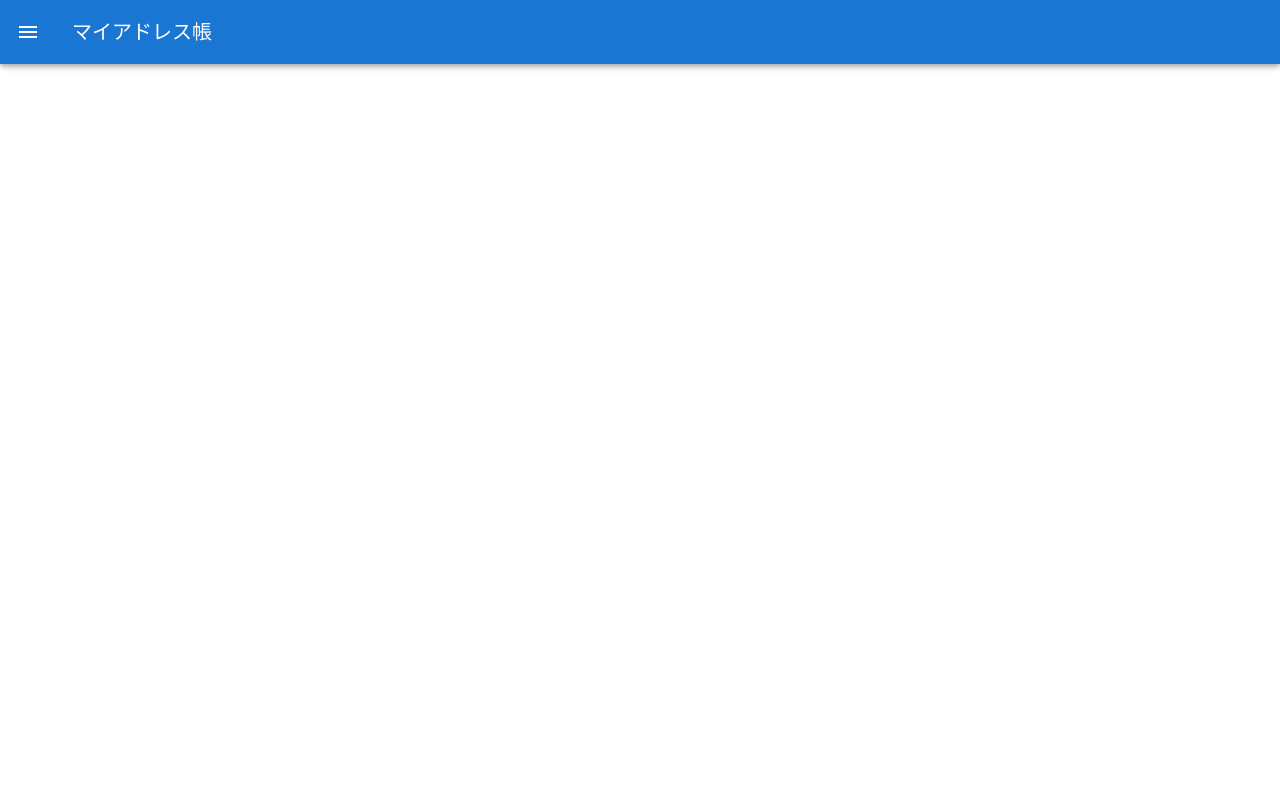
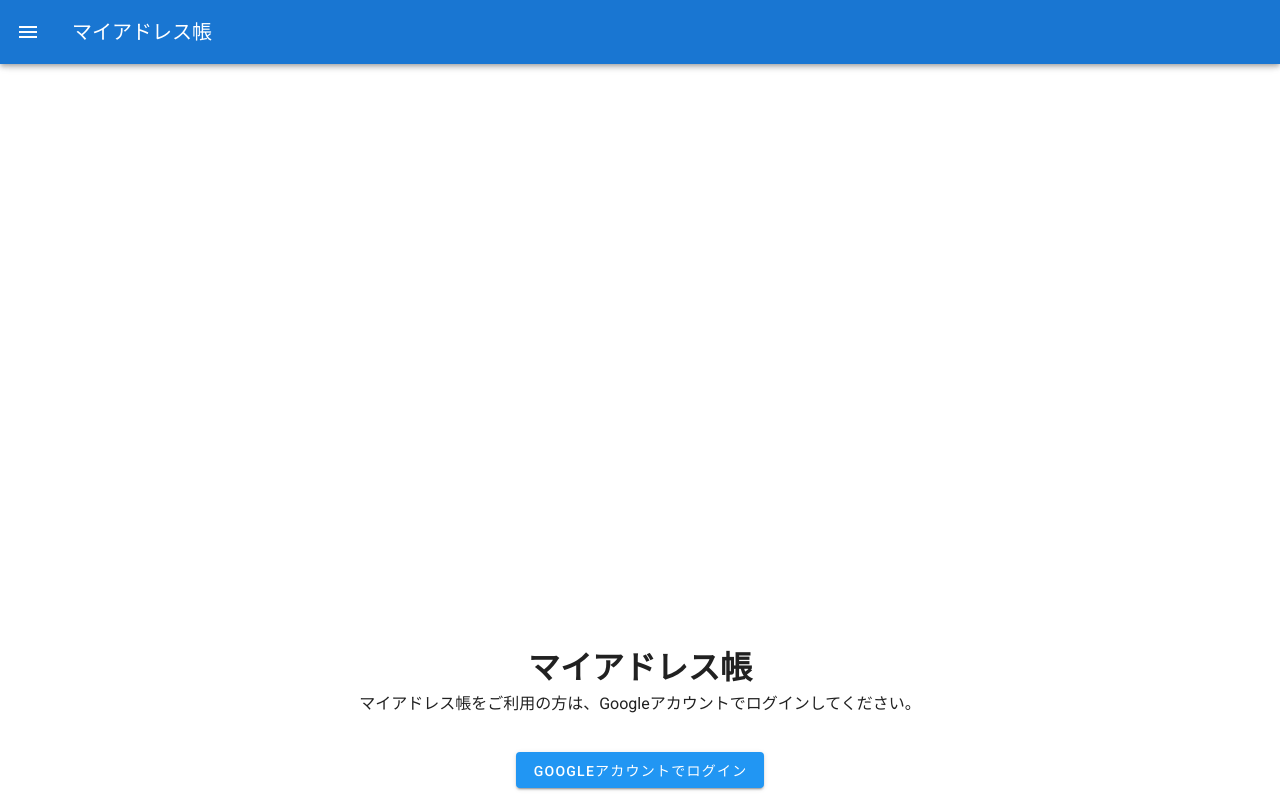
Before and after one commit to bake0937/vue-todo, a Vue app in the folder vuejs-lecture/: page / in a window 1280 px wide. Built offline with nearby package versions, Linux system fonts and the light colour scheme.

Commit message:
Googleログイン機能を実装

```diff
--- a/vuejs-lecture/package.json
+++ b/vuejs-lecture/package.json
@@ -10,6 +10,7 @@
   },
   "dependencies": {
     "core-js": "^3.6.5",
+    "firebase": "^7.19.1",
     "vue": "^2.6.11",
     "vue-router": "^3.2.0",
     "vuetify": "^2.2.11",
--- a/vuejs-lecture/src/main.js
+++ b/vuejs-lecture/src/main.js
@@ -3,8 +3,21 @@
 import router from "./router";
 import store from "./store";
 import vuetify from "./plugins/vuetify";
+import firebase from "firebase";
 
 Vue.config.productionTip = false;
+
+const firebaseConfig = {
+  apiKey: "AIzaSyDxQ9tCu1Dq6dsyp8k8zzOfMhZ4vEtIn1Q",
+  authDomain: "my-address-pj-246f1.firebaseapp.com",
+  databaseURL: "https://my-address-pj-246f1.firebaseio.com",
+  projectId: "my-address-pj-246f1",
+  storageBucket: "my-address-pj-246f1.appspot.com",
+  messagingSenderId: "863283930586",
+  appId: "1:863283930586:web:033f93e270331112b04ce3",
+};
+// Initialize Firebase
+firebase.initializeApp(firebaseConfig);
 
 new Vue({
   router,
--- a/vuejs-lecture/src/store/index.js
+++ b/vuejs-lecture/src/store/index.js
@@ -1,5 +1,6 @@
 import Vue from "vue";
 import Vuex from "vuex";
+import firebase from "firebase";
 
 Vue.use(Vuex);
 
@@ -17,6 +18,10 @@
     },
   },
   actions: {
+    login() {
+      const google_auth_provider = new firebase.auth.GoogleAuthProvider();
+      firebase.auth().signInWithRedirect(google_auth_provider);
+    },
     toggleSideMenu({ commit }) {
       commit("toggleSideMenu");
     },
--- a/vuejs-lecture/src/views/Home.vue
+++ b/vuejs-lecture/src/views/Home.vue
@@ -1,9 +1,26 @@
 <template>
-  <div class="home"></div>
+  <v-container text-center justify-center>
+    <v-layout row wrap>
+      <v-flex xs12>
+        <h1>マイアドレス帳</h1>
+        <p>
+          マイアドレス帳をご利用の方は、Googleアカウントでログインしてください。
+        </p>
+      </v-flex>
+
+      <v-flex xs12 mt-5>
+        <v-btn color="info" @click="login">Googleアカウントでログイン</v-btn>
+      </v-flex>
+    </v-layout>
+  </v-container>
 </template>
 
 <script>
-// @ is an alias to /src
+import { mapActions } from "vuex";
 
-export default {};
+export default {
+  methods: {
+    ...mapActions(["login"]),
+  },
+};
 </script>
```
Also changed, not shown: 1 other file (tests, documents, lock files or other folders).
